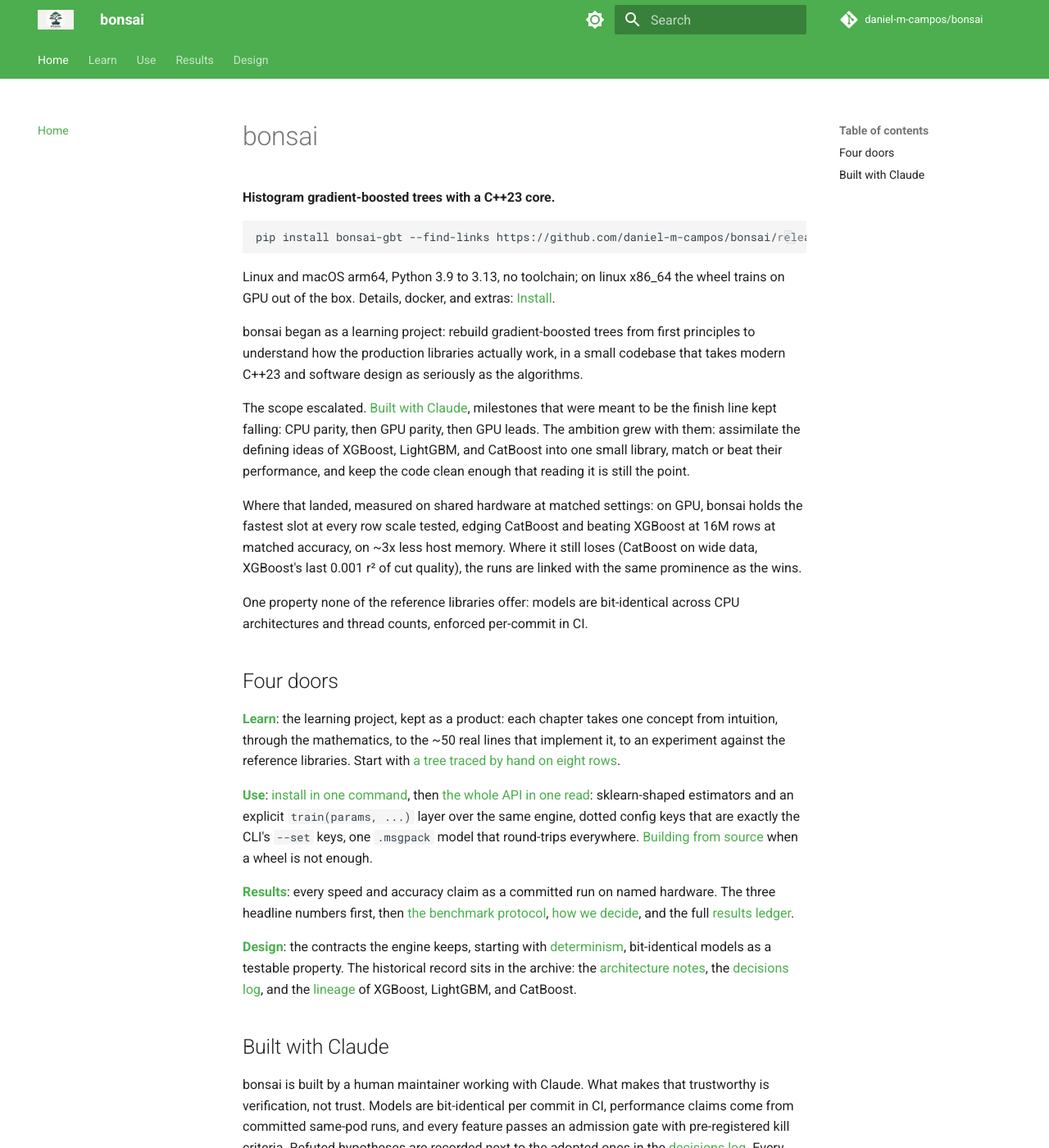
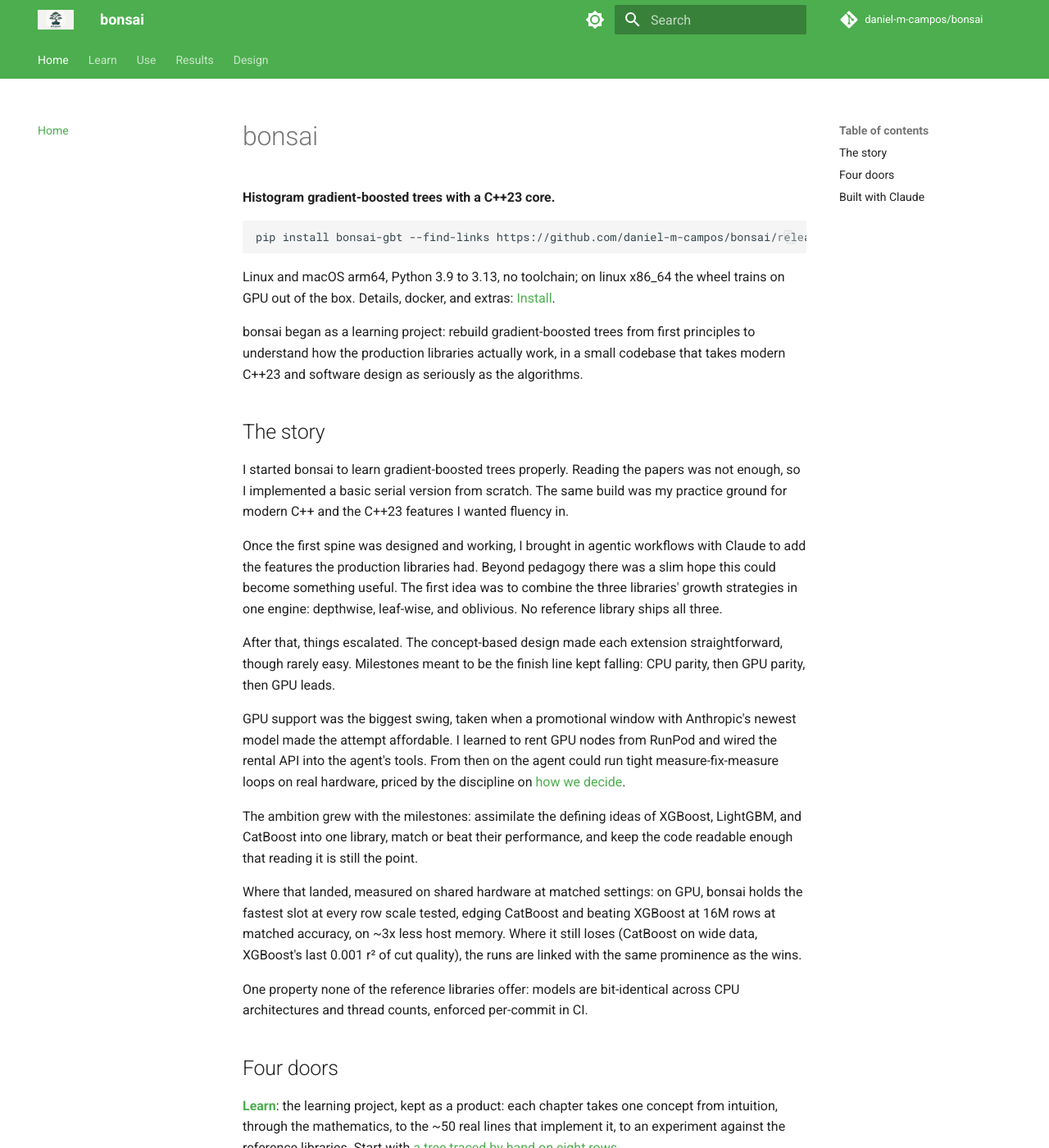
Before and after one commit to daniel-m-campos/bonsai, an MkDocs documentation site: the page built from docs/index.md, in a window 1280 px wide and 1400 px high. Shown: the whole window at 82% size. Built offline with MkDocs 1.6.1 and Material for MkDocs 9.7.7, drawn with Linux system fonts in a browser that asks for light colours; comment, search, counter and statistics services are not loaded.

Commit message:
docs: the origin story on Home, in the maintainer's voice
Claude-Session: https://claude.ai/code/session_01SfgWZ7ftZV7aJJh87NXR72

```diff
--- a/docs/index.md
+++ b/docs/index.md
@@ -10,7 +10,17 @@ Linux and macOS arm64, Python 3.9 to 3.13, no toolchain; on linux x86_64 the whe
 
 bonsai began as a learning project: rebuild gradient-boosted trees from first principles to understand how the production libraries actually work, in a small codebase that takes modern C++23 and software design as seriously as the algorithms.
 
-The scope escalated. [Built with Claude](#built-with-claude), milestones that were meant to be the finish line kept falling: CPU parity, then GPU parity, then GPU leads. The ambition grew with them: assimilate the defining ideas of XGBoost, LightGBM, and CatBoost into one small library, match or beat their performance, and keep the code clean enough that reading it is still the point.
+## The story
+
+I started bonsai to learn gradient-boosted trees properly. Reading the papers was not enough, so I implemented a basic serial version from scratch. The same build was my practice ground for modern C++ and the C++23 features I wanted fluency in.
+
+Once the first spine was designed and working, I brought in agentic workflows with Claude to add the features the production libraries had. Beyond pedagogy there was a slim hope this could become something useful. The first idea was to combine the three libraries' growth strategies in one engine: depthwise, leaf-wise, and oblivious. No reference library ships all three.
+
+After that, things escalated. The concept-based design made each extension straightforward, though rarely easy. Milestones meant to be the finish line kept falling: CPU parity, then GPU parity, then GPU leads.
+
+GPU support was the biggest swing, taken when a promotional window with Anthropic's newest model made the attempt affordable. I learned to rent GPU nodes from RunPod and wired the rental API into the agent's tools. From then on the agent could run tight measure-fix-measure loops on real hardware, priced by the discipline on [how we decide](method/how-we-decide.md).
+
+The ambition grew with the milestones: assimilate the defining ideas of XGBoost, LightGBM, and CatBoost into one library, match or beat their performance, and keep the code readable enough that reading it is still the point.
 
 Where that landed, measured on shared hardware at matched settings: on GPU, bonsai holds the fastest slot at every row scale tested, edging CatBoost and beating XGBoost at 16M rows at matched accuracy, on ~3x less host memory. Where it still loses (CatBoost on wide data, XGBoost's last 0.001 r² of cut quality), the runs are linked with the same prominence as the wins.
 
```
